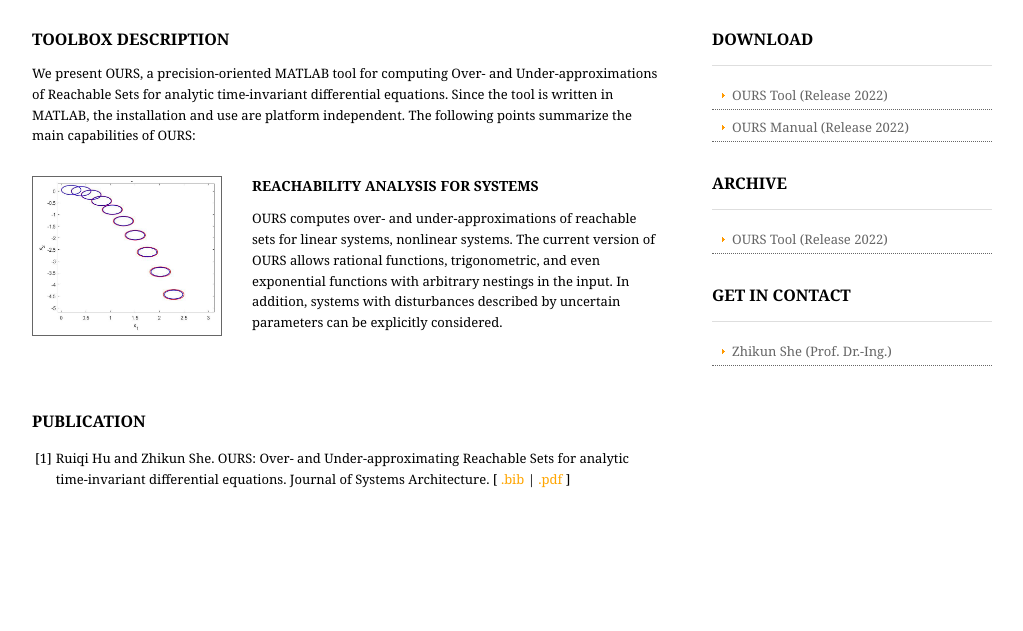
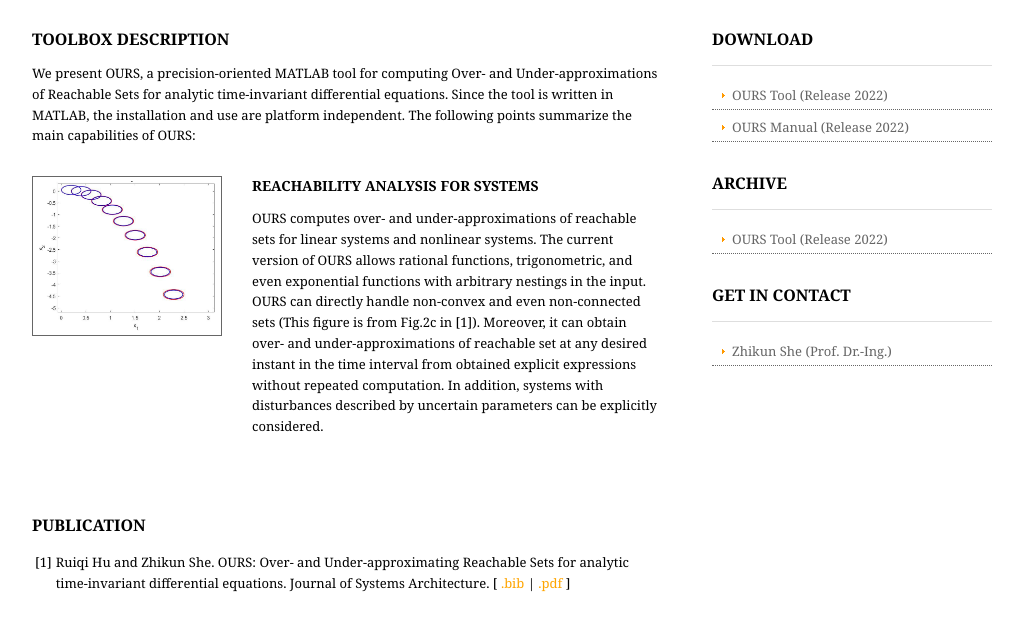
Before and after one commit to buaashe/buaashe.github.io, a plain HTML site: page index.html in a window 1280 px wide. Shown: the part 153-784 px from the top of the page, without its empty margins (128-1151 px from the left). Drawn offline with Linux system fonts and the light colour scheme.

Commit message:
Update index.html

```diff
--- a/index.html
+++ b/index.html
@@ -40,7 +40,11 @@
               <figure><img src="images/0.png" alt="">
                 <figcaption>
                   <h2 style="color:black;">REACHABILITY ANALYSIS FOR SYSTEMS</h2>
-                  <p style="color:black;">OURS computes over- and under-approximations of reachable sets for linear systems, nonlinear systems.  The current version of OURS allows rational functions, trigonometric, and even exponential functions with arbitrary nestings in the input. In addition, systems with disturbances described by uncertain parameters can be explicitly considered.</p>
+                  <p style="color:black;">OURS computes over- and under-approximations of reachable sets for linear systems and nonlinear systems.
+			  The current version of OURS allows rational functions, trigonometric, and even exponential functions with arbitrary nestings in the input.
+			  OURS can directly handle non-convex and even non-connected sets (This figure is from Fig.2c in [1]).
+			  Moreover, it can obtain over- and under-approximations of reachable set at any desired instant in the time interval from obtained explicit expressions without repeated computation.
+			  In addition, systems with disturbances described by uncertain parameters can be explicitly considered.</p>
                 </figcaption>
               </figure>
             </article>
```
